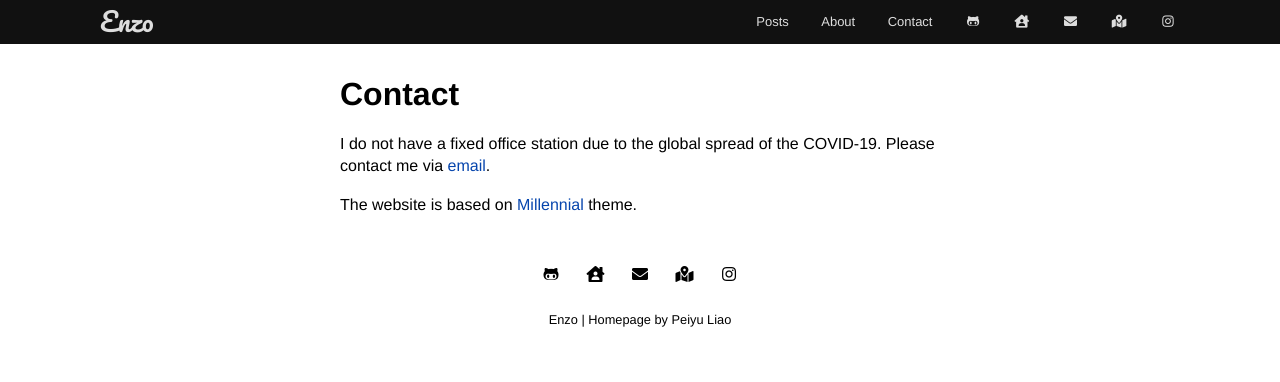
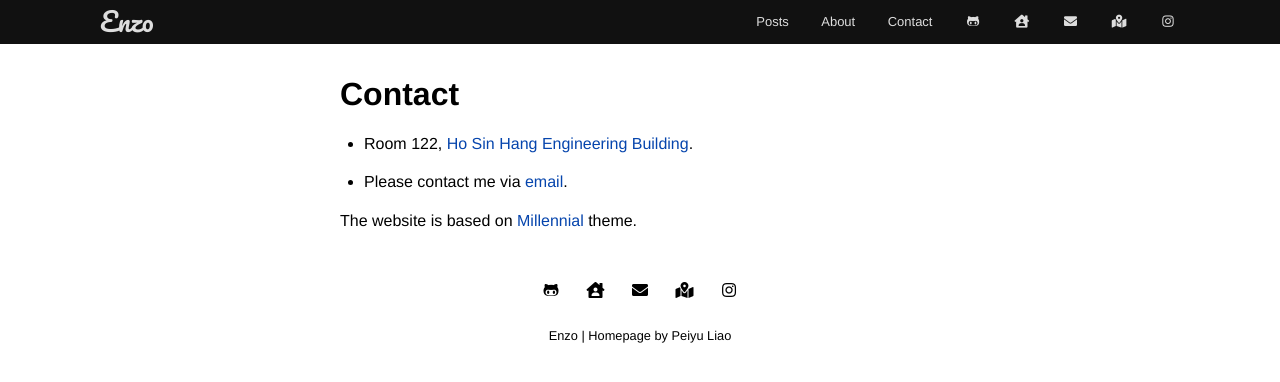
Before and after one commit to enzoleo/enzoleo.github.io, a Jekyll site: the page built from pages/contact.md, in a window 1280 px wide. Shown: the top 382 px of the page. Built offline with Jekyll 4.4.1, drawn with Linux system fonts in a browser that asks for light colours.

Commit message:
Update contact information

```diff
--- a/pages/contact.md
+++ b/pages/contact.md
@@ -3,6 +3,7 @@ layout: misc
 title: Contact
 ---
 
-I do not have a fixed office station due to the global spread of the COVID-19. Please contact me via [email](mailto:enzoliao95@gmail.com).
+- Room 122, [Ho Sin Hang Engineering Building](https://www.google.com/maps/place/Ho+Sin-Hang+Engineering+Building/@22.4178749,114.2050739,17z/data=!4m5!3m4!1s0x3404089c48ad23c7:0xf3d7947db4f6ad99!8m2!3d22.4178758!4d114.207107).
+- Please contact me via [email](mailto:enzoliao95@gmail.com).
 
 The website is based on [Millennial](https://github.com/LeNPaul/Millennial) theme.
```
